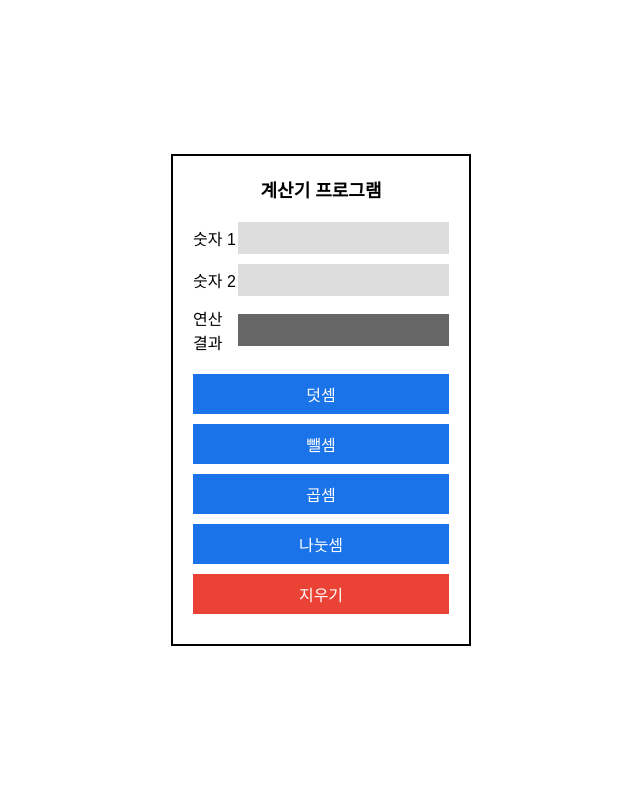
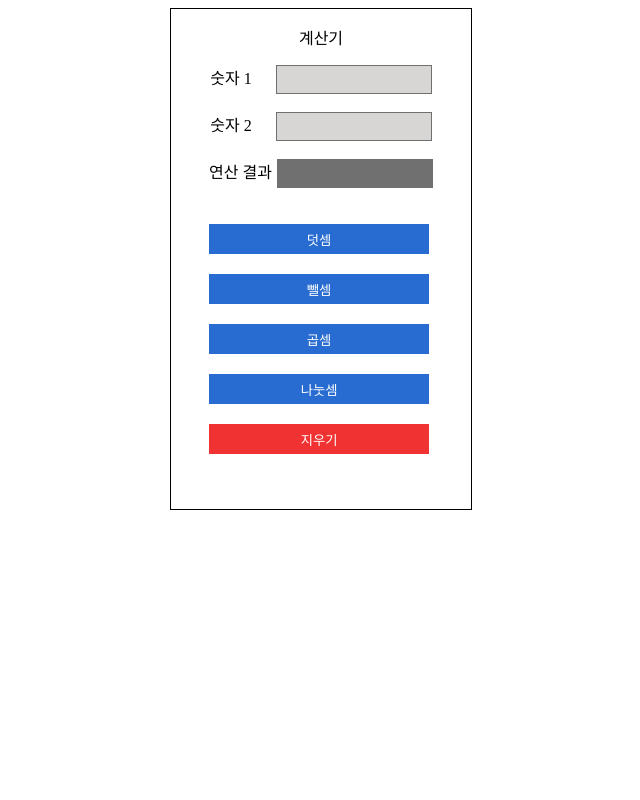
Before and after one commit to sonnnnhe/tossbank, a Spring app: template springboot/Pr02Calc/src/main/resources/templates/calc.html in a window 1280 px wide. Shown: the whole page, without its empty margins (319-959 px from the left). Run offline with Thymeleaf, Linux system fonts and the light colour scheme; the template is opened without the code that fills it, so the values that code supplies are empty.

Commit message:
Pr02 update

```diff
--- a/springboot/Pr02Calc/build.gradle
+++ b/springboot/Pr02Calc/build.gradle
@@ -26,6 +26,8 @@ repositories {
 dependencies {
 	implementation 'org.springframework.boot:spring-boot-starter-thymeleaf'
 	implementation 'org.springframework.boot:spring-boot-starter-web'
+	implementation 'org.springframework.boot:spring-boot-starter-data-jpa'
+	runtimeOnly 'com.h2database:h2'
 	compileOnly 'org.projectlombok:lombok'
 	developmentOnly 'org.springframework.boot:spring-boot-devtools'
 	annotationProcessor 'org.projectlombok:lombok'
--- a/springboot/Pr02Calc/src/main/resources/templates/calc.html
+++ b/springboot/Pr02Calc/src/main/resources/templates/calc.html
@@ -1,123 +1,167 @@
 <!DOCTYPE html>
-<html lang="en" xmlns:th="http://www.w3.org/1999/xhtml">
+<html lang="ko" xmlns:th="http://www.thymeleaf.org">
 <head>
-  <meta charset="UTF-8">
-  <meta name="viewport" content="width=device-width, initial-scale=1.0">
-  <title>calculate.html</title>
+  <title>계산기</title>
   <style>
-    body {
-        font-family: Arial, sans-serif;
-        display: flex;
-        justify-content: center;
-        align-items: center;
-        height: 100vh;
-        margin: 0;
+    #wrap {
+      border: 1px solid black;
+      padding: 0;
+      /* 가로중앙 정렬 */
+      margin: 0 auto;
+      width: 300px;
+      height: 500px;
+      /* flexbox : Flexable Grid 사용 - 컨테이너에 적용 */
+      display: flex;
+      /* 콘텐츠가 넘치면 줄바꿈한다. */
+      flex-wrap: wrap;
+      /* 주축방향 세로로 */
+      flex-direction: column;
+      align-items: center;
+      text-align: center;
     }
-
-    .calculator {
-        border: 2px solid black;
-        padding: 20px;
-        width: 300px;
-        box-sizing: border-box;
+    #res {
+      display: flex;
     }
-
-    .title {
-        text-align: center;
-        margin-bottom: 20px;
-        font-size: 18px;
-        font-weight: bold;
+    #num1,
+    #num2 {
+      background-color: rgb(216, 213, 213);
+      margin-bottom: 18px;
+      margin-left: 20px;
+      width: 150px;
+      height: 25px;
+      text-align: center;
+      border: 1px solid rgb(112, 112, 112);
     }
-
-    .input-group {
-        display: flex;
-        align-items: center;
-        margin-bottom: 10px;
+    #result {
+      background-color: rgb(112, 112, 112);
+      color: white;
+      margin-bottom: 18px;
+      margin-left: 5px;
+      width: 150px;
+      height: 25px;
+      text-align: center;
+      border: 1px solid rgb(112, 112, 112);
     }
-
-    .input-label {
-        width: 80px;
+    #add,
+    #mul,
+    #sub,
+    #div {
+      width: 220px;
+      height: 30px;
+      background-color: rgb(40, 108, 209);
+      /* 검은색 테두리 제거 */
+      border: 0px;
+      color: white;
+      margin-bottom: 5px;
     }
-
-    input {
-        flex-grow: 1;
-        background-color: #ddd;
-        height: 30px;
-        border: none;
-        text-align: center;
-        font-size: 16px;
+    #del {
+      width: 220px;
+      height: 30px;
+      background-color: rgb(241, 50, 50);
+      border: 0px;
+      color: white;
     }
-
-    .result-group {
-        display: flex;
-        align-items: center;
-        margin-bottom: 20px;
-    }
-
-    .result-label {
-        width: 80px;
-    }
-
-    .result {
-        flex-grow: 1;
-        background-color: #666;
-        color: white;
-        height: 30px;
-        display: flex;
-        align-items: center;
-        justify-content: center;
-    }
-
-    .button {
-        width: 100%;
-        height: 40px;
-        margin-bottom: 10px;
-        border: none;
-        color: white;
-        font-size: 16px;
-        cursor: pointer;
-    }
-
-    .blue-button {
-        background-color: #1a73e8;
-    }
-
-    .red-button {
-        background-color: #ea4335;
+    #btn-group {
+      display: flex;
+      flex-flow: column wrap;
+      justify-items: center;
+      gap: 15px;
     }
   </style>
+  <script></script>
 </head>
 <body>
-<div class="calculator">
-  <div class="title">계산기 프로그램</div>
-
-  <form action="/calc" method="get">
-
-
+<div id="wrap">
+  <div>
+    <p>계산기</p>
+  </div>
+  <!--  get : getParameter() -->
+  <!--  post : body string -->
+  <form name="formCalc" action="/calc" method="get">
+    <div>
+      <label>숫자 1</label>
+      <input
+              type="text"
+              id="num1"
+              name="num1"
+              th:value="${num1}"
+      /><br />
+    </div>
+    <div>
+      <label>숫자 2</label>
+      <input
+              type="text"
+              id="num2"
+              name="num2"
+              th:value="${num2}"
+      /><br />
+    </div>
+    <!--  서버에 보낼 데이타이므로 사용자에게 감춘다.  -->
+    <input type="hidden" id="calType" name="calType" value="" />
+    <div id="res">
+      <label>연산 결과</label>
+      <input
+              type="text"
+              disabled="disbled"
+              id="result"
+              th:value="${ result }"
+      />
+    </div>
+    <br />
+    <div id="btn-group">
+      <button type="button" id="add">덧셈</button>
+      <button type="button" id="sub">뺄셈</button>
+      <button type="button" id="mul">곱셈</button>
+      <button type="button" id="div">나눗셈</button>
+      <button type="button" id="del">지우기</button>
+    </div>
   </form>
-  <div class="input-group">
-    <div class="input-label">숫자 1</div>
-    <input type="number" name="num1">
-  </div>
-
-  <div class="input-group">
-    <div class="input-label">숫자 2</div>
-    <input type="number" name="num2">
-  </div>
-
-  <div class="result-group">
-    <div class="result-label">연산 결과</div>
-    <input class="result" type="number" id="result" disabled></input>
-  </div>
-
-  <button type="button" id="add" class="button blue-button">덧셈</button>
-  <button type="button" id="sub" class="button blue-button">뺄셈</button>
-  <button type="button" id="mul" class="button blue-button">곱셈</button>
-  <button type="button" id="div" class="button blue-button">나눗셈</button>
-  <button type="button" id="del" class="button red-button">지우기</button>
 </div>
 
 <script>
+  let num1 = document.getElementById("num1");
+  let num2 = document.getElementById("num2");
+  let result = document.getElementById("result");
+  let add = document.getElementById("add");
+  let sub = document.getElementById("sub");
+  let mul = document.getElementById("mul");
+  let div = document.getElementById("div");
+  let del = document.getElementById("del");
 
+  del.onclick = function () {
+    num1.value = "";
+    num2.value = "";
+    result.value = "";
+  };
+
+  add.onclick = function () {
+    let calcType = document.getElementById("calType");
+    calcType.value = "add";
+
+    submit_form();
+  };
+  sub.onclick = function () {
+    let calcType = document.getElementById("calType");
+    calcType.value = "sub";
+    submit_form();
+  };
+  mul.onclick = function () {
+    let calcType = document.getElementById("calType");
+    calcType.value = "mul";
+    submit_form();
+  };
+  div.onclick = function () {
+    let calcType = document.getElementById("calType");
+    calcType.value = "div";
+    submit_form();
+  };
+
+  function submit_form() {
+    let form = document.formCalc;
+    form.action = "/calc-submit";
+    form.method = "get";
+    form.submit();
+  }
 </script>
 </body>
 </html>
```
Also changed, not shown: springboot/Pr02Calc/src/main/java/com/study/springboot/CalcDto.java (added, +14 -0 lines), springboot/Pr02Calc/src/main/java/com/study/springboot/HtmlController.java (added, +47 -0 lines).
